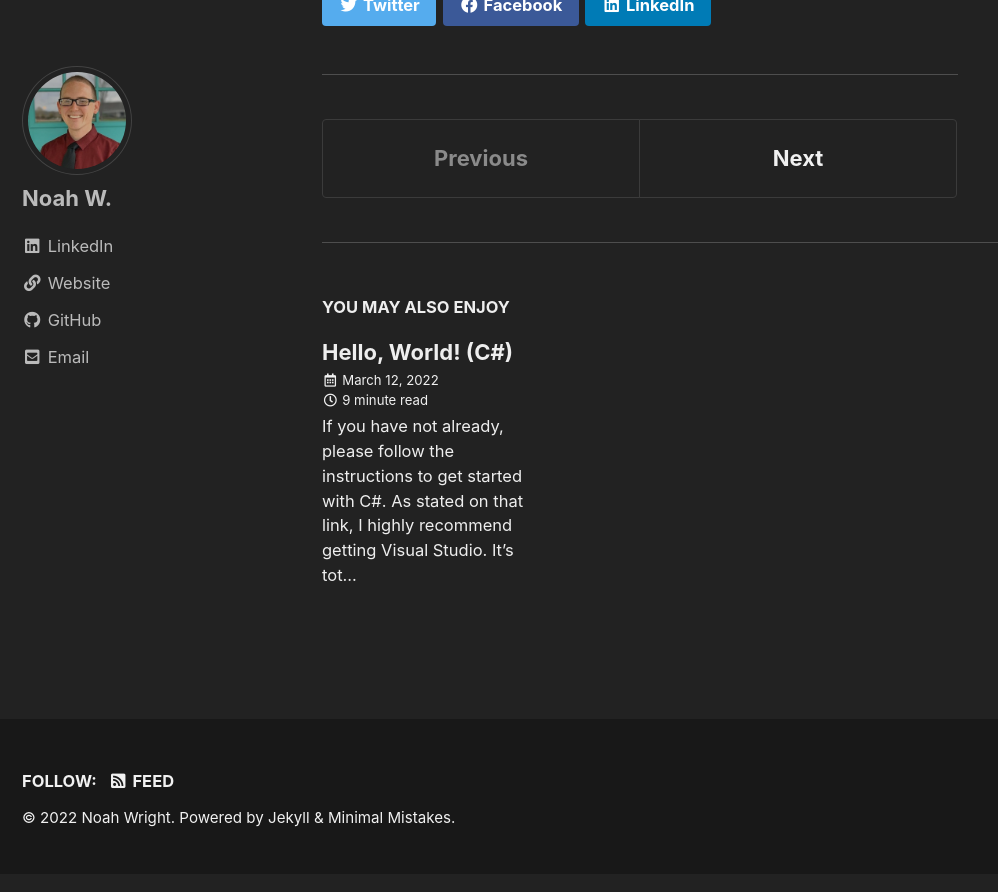
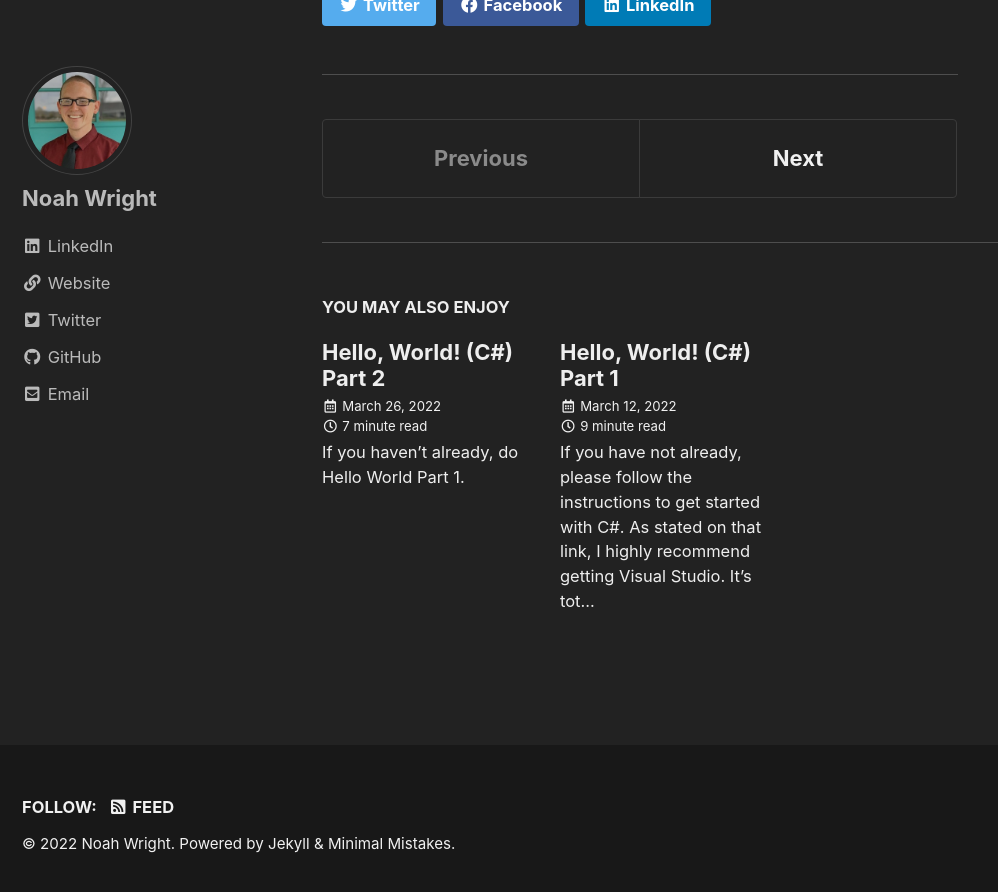
Before and after one commit to Lets-Make-a-Program/DotCom, a Jekyll site: the page built from _posts/2022-03-05-first-post.md, in a window 1280 px wide and 900 px high, scrolled down 1060 px. Shown: the top 892 px of the window, without its empty margins (0-998 px from the left). Built offline with Jekyll 4.4.1, drawn with Linux system fonts in a browser that asks for light colours; cached includes are drawn as plain includes; part of the change alters nothing that is shown.

Commit message:
Added C# Hello World Part 2

````diff
--- a/_config.yml
+++ b/_config.yml
@@ -102,7 +102,7 @@ analytics:
 
 # Site Author
 author:
-  name             : "Noah W."
+  name             : "Noah Wright"
   avatar           : "/assets/images/noahwright-sm.jpg" # path of avatar image, e.g. "/assets/images/bio-photo.jpg"
   bio              : ""
   location         : # Do I need this?
@@ -114,9 +114,9 @@ author:
     - label: "Website"
       icon: "fas fa-fw fa-link"
       url: "https://noahwright.dev"
-#    - label: "Twitter"
-#      icon: "fab fa-fw fa-twitter-square"
-      # url: "https://twitter.com/"
+    - label: "Twitter"
+      icon:  "fab fa-fw fa-twitter-square"
+      url: "https://twitter.com/NoahWrightDev"
 #    - label: "Facebook"
 #      icon: "fab fa-fw fa-facebook-square"
       # url: "https://facebook.com/"
--- a/_posts/2022-03-12-hello-world-csharp.md
+++ b/_posts/2022-03-12-hello-world-csharp.md
@@ -1,5 +1,5 @@
 ---
-title: "Hello, World! (C#)"
+title: "Hello, World! (C#) Part 1"
 subtitle: The classic way to start learning code
 toc: true
 toc_sticky: true
@@ -192,3 +192,5 @@ We'll pick back up with Hello World next time and use it to learn some more prog
 
 Well folks, that concludes this lesson.  Pat yourself on the back, because:
 > **We made a program**! 😁
+
+Next up: [Hello World Part 2](/hello-world-csharp-2/).
--- /dev/null
+++ b/_posts/2022-03-26-hello-world-csharp-2.md
@@ -0,0 +1,139 @@
+---
+title: "Hello, World! (C#) Part 2"
+subtitle:
+toc: true
+toc_sticky: true
+toc_icon: code
+---
+
+If you haven't already, do [Hello World Part 1](/hello-world-csharp/).
+
+## End Result
+A simple console app that takes some user input and displays different things depending on that input.
+
+## User Input
+When we left off, we had a console app that said "Hello, World!" in the console.  No matter how many times you run it, the same thing will happen.
+
+*Pretty boring*, right?
+
+Most computer programs take some sort of input so that they can do *different* things depending on that input.  So let's get some user input!  If you think back to last time, we used `Console.ReadLine()` to stop the program from closing until you hit Enter.  We changed it to `ReadKey()` so any key would work, but let's change it back and try something out.  Your code should look like this:
+
+```csharp
+Console.WriteLine("Hello, World!");
+Console.WriteLine("Press any key to continue...");
+Console.ReadLine();
+```
+
+Run your code, and instead of immediately hitting Enter, try typing things in first and *then* hitting Enter.  You may be wondering, *"where did that input go?"*  Well, we're about to find out!
+
+## Return Values
+
+As it turns out, every statement in code has a *return value*.  Think of like this: every action has a *reaction*.  So when you call `ReadLine()` it returns a value.  In Visual Studio, if you hover over `ReadLine()` you'll see the word `string` appear next to the name.
+
+A `string` is a "string of characters" - this could be a word, a sentence, a whole paragraph, a single letter, or nothing at all (i.e.: an *empty* string).  So when you type things into the console and hit Enter, `ReadLine()` gives the string of characters you typed back to the code.
+
+*Yeah, but where did it go?*
+
+Well, nowhere... yet!
+
+## Variables
+
+To keep track of the response, we need to store it.  This is what **variables** are for.  Remember algebra?  Things like `2x + 5y = 3z`?  `x`, `y`, and `z` are variables - they're basically just placeholders that could represent any number.  We can make a variable in code for the same reason, but it can store any type of data - not just numbers.  In this case, we need to make a `string` to store the `string` response from `ReadLine()`.  We do it like this:
+
+```csharp
+string result = Console.ReadLine();
+Console.WriteLine(result);
+Console.ReadKey();
+```
+
+The first line does a few things:
+- `string` specifies the type of the variable
+- `result` is the name of the variable.  It has to start with a letter and can't have spaces, but can otherwise be whatever you want!
+- `=` isn't exactly what it meant in algebra.  It means "put the value on the right into the variable on the left".
+
+Altogether, it is taking the value from the right side (i.e.: `Console.ReadLine()`) and assigning that into the variable on the left side (i.e.: `result`).  The next line is writing the `result` variable back out to the console so we can see it.  Finally, we `ReadKey()` so the console won't automatically close.  Run your code a few times and try typing different things (or nothing!) and see what happens.
+
+## Concatenation
+Let me guess: you're pretty underwhelmed by the above example.  Let's do something more than just print the same variable right back out!
+
+Here's the idea: the program will ask for your name and then say "Hello, Noah!" instead of "Hello, World!".  First, let's give our user a prompt:
+
+```csharp
+Console.Write("Enter your name: ");
+string name = Console.ReadLine();
+```
+Notice I used `Write` rather than `WriteLine` so that their input will show up on the same line!  Now, let's say hello:
+
+```csharp
+Console.WriteLine("Hello, " + name + "!");
+```
+Here, the `+` serves as the "concatenation" operator.  Concatenation is a fancy way of saying "mash these two `string`s together.  Run your code and type your name to see what happens!
+
+Let's go one step further and ask for your *last* name and print it out as well!  See if you can figure it out yourself before scrolling down, but the final product will look like this:
+
+```csharp
+Console.Write("Enter your first name: ");
+string firstName = Console.ReadLine();
+Console.Write("Enter your last name: ");
+string lastName = Console.ReadLine();
+Console.WriteLine("Hello, " + firstName + " " + lastName + "!");
+```
+It works, but I bet you can imagine how gross it would look if we added a middle name, suffix, etc.  Could there be a better way... 🤔
+
+## Prettier Concatenation
+A while back, Microsoft added "string interpolation" to C#'s bag of tricks.  That's a fancy way of saying that there's now a way to mix variables right into your strings, and all you need is a dollar sign `$` and some curly braces `{}`.  We can change our `WriteLine` to look like this:
+
+```csharp
+Console.WriteLine($"Hello, {firstName} {lastName}!");
+```
+The `$` lets C# know you want to use string interpolation, and the curly braces let C# know where the variables start and end.  Try running it with and without the `$` and see what happens.
+
+## Conditionals
+Have you tried hitting enter without giving a response?  What happens?  Did you get a message like `Hello,  !`?  Let's put some logic in so that our user *has* to enter something.
+
+What we need to know is `if` the user entered something or not.  `if` the input was blank, we need to ask for their first name again.  We can do it like this:
+
+```csharp
+Console.Write("Enter your first name: ");
+string firstName = Console.ReadLine();
+if (firstName == "")
+{
+    Console.Write("Enter your first name: ");
+    firstName = Console.ReadLine();
+}
+```
+
+Notice the `if` statement.  It looks at what's in the parentheses after it to see if it's `true` or `false`.  In those parentheses you'll see `firstName == ""` - notice the double equals `==`.  Like we learned above, a single equals `=` stuffs a value into a variable.  A double equals `==` does a comparison.  If the things on each side of `==` are equal, it will evaluate to `true`.  Otherwise, it evaluates to `false`.
+
+**QUICK ASIDE**: You may have noticed that `string` is missing next to `firstName` inside of the `if` statement.  That's because we only need to specify the type when a variable is first defined.  `firstName` already exists above, so we don't need to define it again.  Try putting `string` there and you'll see that Visual Studio stops you, saying that name is already used!  Moving on:
+
+If the statement in `if`'s parentheses evaluates to `true`, it will run the commands in its curly braces `{}`.  If it is `false`, those commands get skipped.  Run your new code and see what happens if you do or do not give a first name.
+
+Did you try giving a bad name more than once?  It proceeds on to the next part.  Why?  Because `if` only checks things *once*.  If we want it to check twice, we would need *two* `if` statements.  But we don't know how many times our user will enter bad input, so we need to try something else.
+
+## Loops
+What we need to do is *keep on checking* until we get good input.  In other words, `while` the input is bad, we should ask for it again.  So make one teeny tiny change - instead of `if`, use `while`:
+
+```csharp
+while (firstName == "")
+{
+    Console.Write("Enter your first name: ");
+    firstName = Console.ReadLine();
+}
+```
+Run your code and check it out.  **Hooray!**  Before we do the same thing for `lastName`, look at the code again.  Notice how we have copy/pasted the exact same lines?  As a general rule of thumb, if you are copy/pasting code like that, there's a better way of doing things.  In this case, we can remove the first time we prompt for the user's name and instead do this:
+
+```csharp
+string firstName = "";
+while (firstName == "")
+{
+    Console.Write("Enter your first name: ");
+    firstName = Console.ReadLine();
+}
+```
+Let's think about what's happening here.  First, we put an empty string `""` into our variable `firstName`.  We then check to see if it equals `""` - of course it does, since we just set it to that value.  That guarantees that we'll enter the `while` loop at least once.  Now our code is just a little less repetitive.
+
+Do the same thing for `lastName` - set it to `""` and check it in a `while` loop.  When you're done, your program should keep asking for your first name, then keep asking for your last name, then display that name.
+
+That's all for now!  Next time, we'll look at variables of different types, a loop other than `while`, and some helpful things `string` can do for us.  For now, congratulate yourself, because:
+> **We made a program**! 🎉
````
